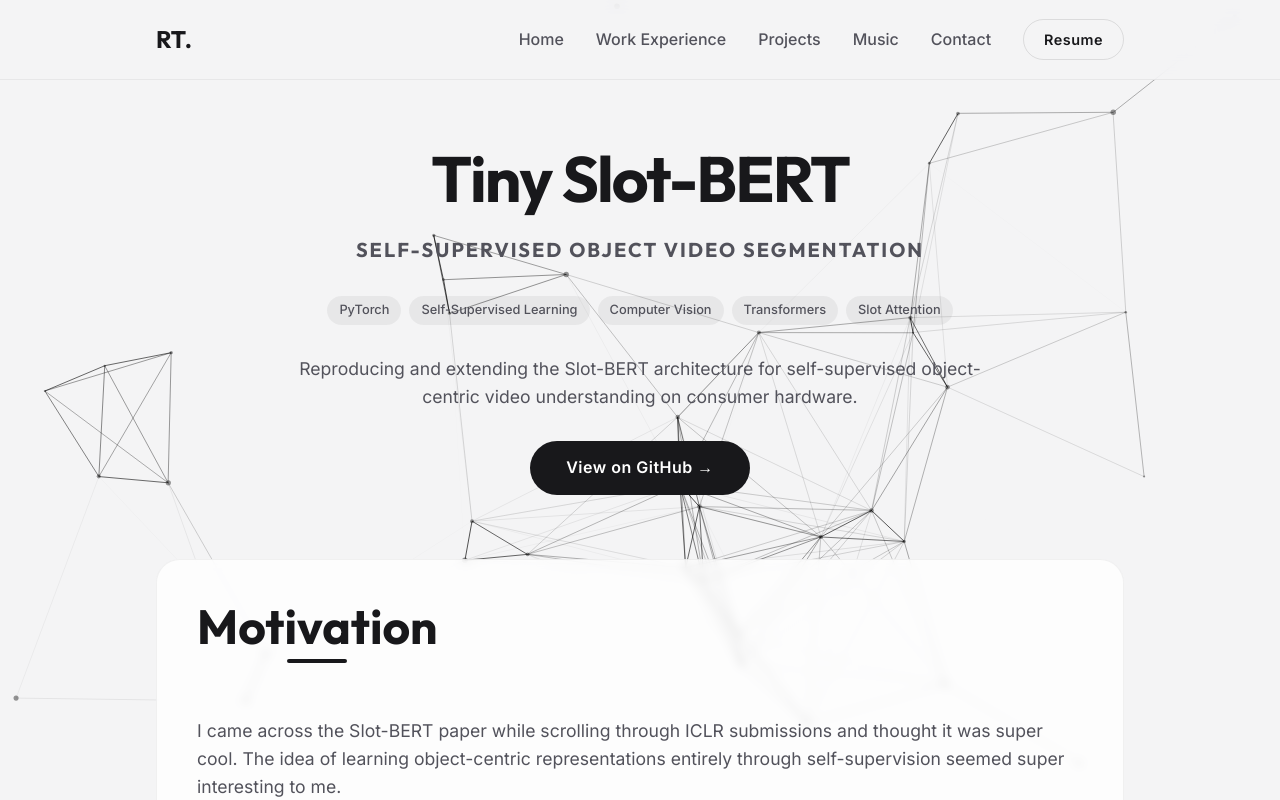
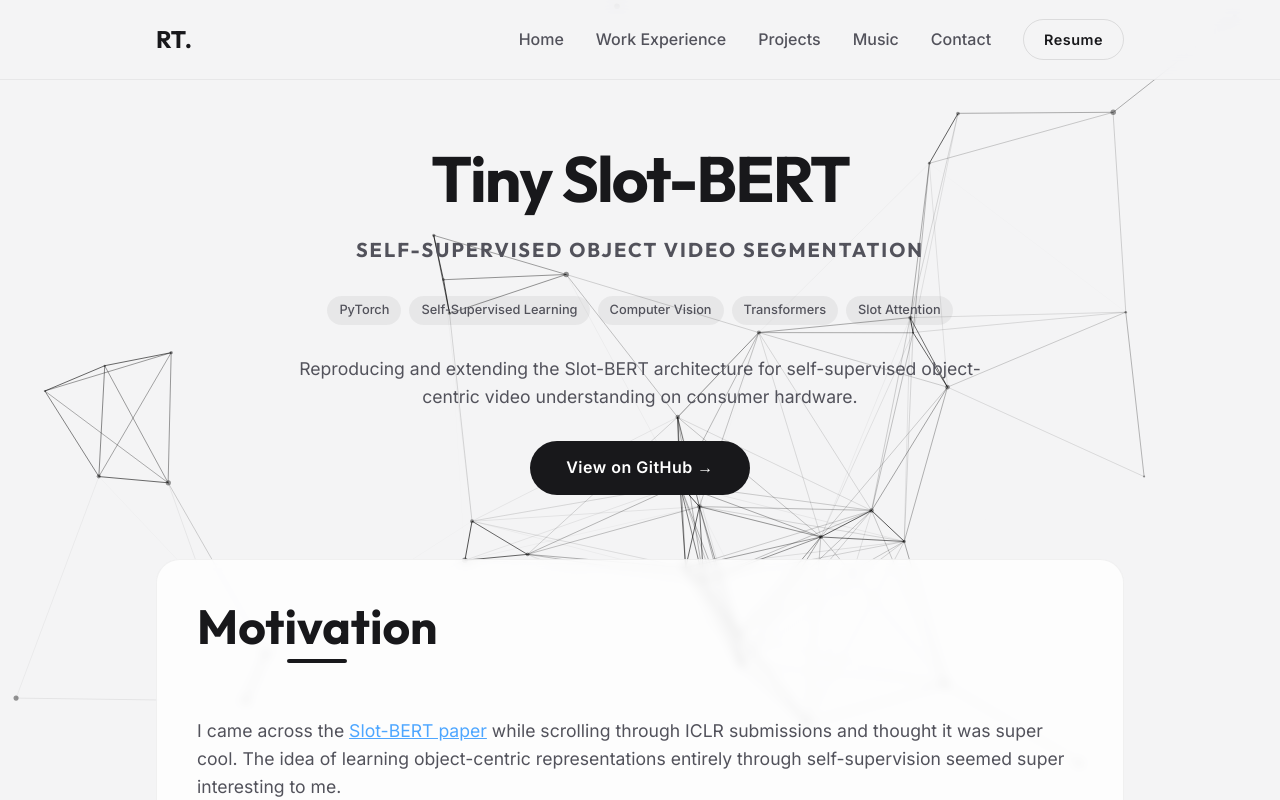
Before and after one commit to rishabh-tole/rishabh-website, a plain HTML site: page projects/slotbert.html in a window 1280 px wide. Shown: the top 800 px of the page. Drawn offline with nearby package versions, Linux system fonts and the light colour scheme.

Commit message:
remove TOC, add paper link, fix link styling

```diff
--- a/projects/slotbert.html
+++ b/projects/slotbert.html
@@ -75,7 +75,8 @@
                 <h2>Motivation</h2>
                 <p>
                     I came across the <a href="https://arxiv.org/abs/2501.12477?utm_source=chatgpt.com" target="_blank"
-                        style="color: var(--accent-primary);">Slot-BERT paper</a> while scrolling through ICLR
+                        style="color: #4da6ff; text-decoration: underline;">Slot-BERT paper</a> while scrolling through
+                    ICLR
                     submissions and thought it was super
                     cool. The idea of learning object-centric representations entirely through self-supervision seemed
                     super interesting to me.
```
